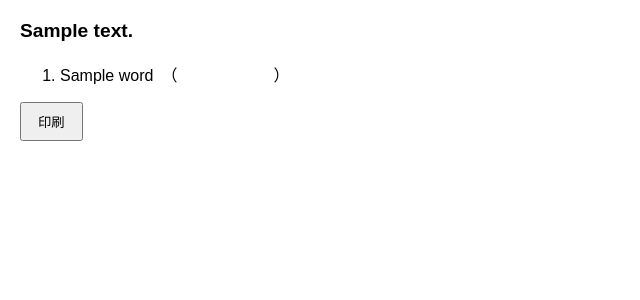
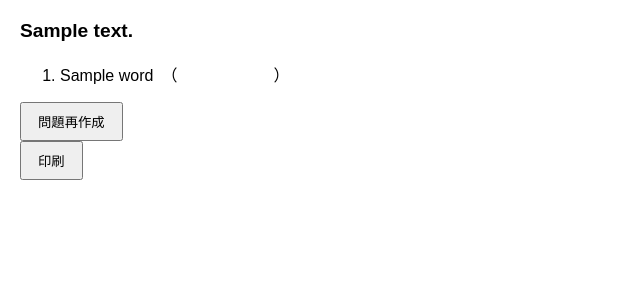
Before and after one commit to nrh2/StudyPrint, a Flask app: template narabikae/templates/narabikae_print.html in a window 1280 px wide. Shown: the top 300 px of the page, without its empty margins (0-640 px from the left). Run offline with Flask 3, Linux system fonts and the light colour scheme; the template is opened without the code that fills it: most values are stand-ins (such as "Sample title", 1, 10 or a date in 2020).

Commit message:
コミットテスト

```diff
--- a/narabikae/templates/narabikae_print.html
+++ b/narabikae/templates/narabikae_print.html
@@ -14,6 +14,11 @@
         {% endfor %}
     </ol>
 
+    <!-- 再作成ボタン -->
+    <form action="{{ url_for('narabikae.index') }}" method="post" enctype="multipart/form-data">
+        <button type="submit">問題再作成</button>
+    </form>
+
     <button onclick="window.print()">印刷</button>
 </body>
 </html>
```
